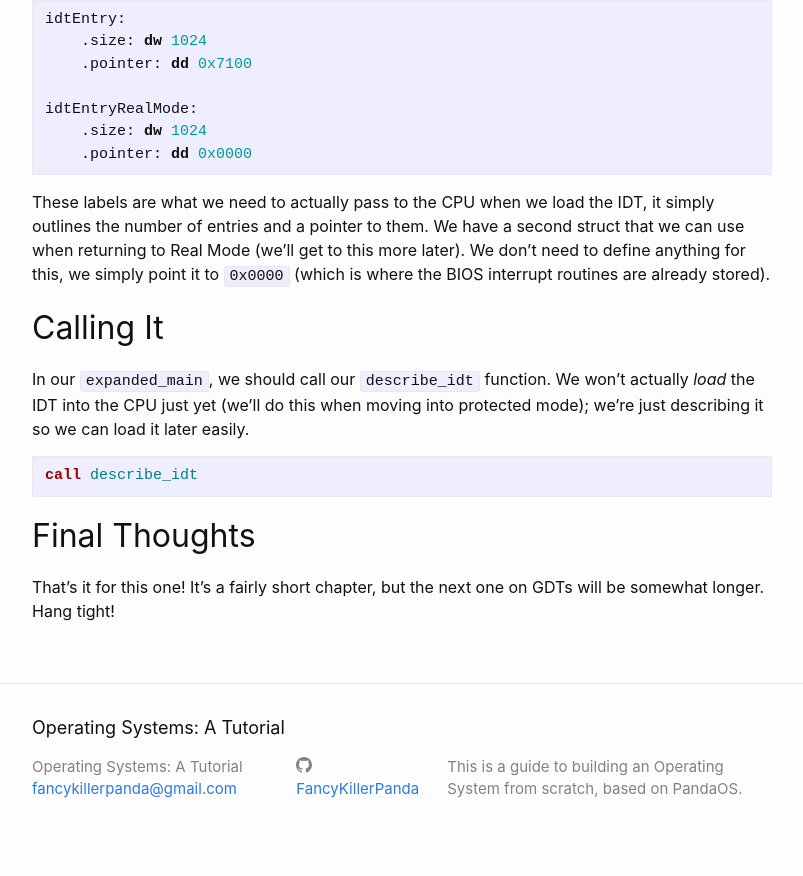
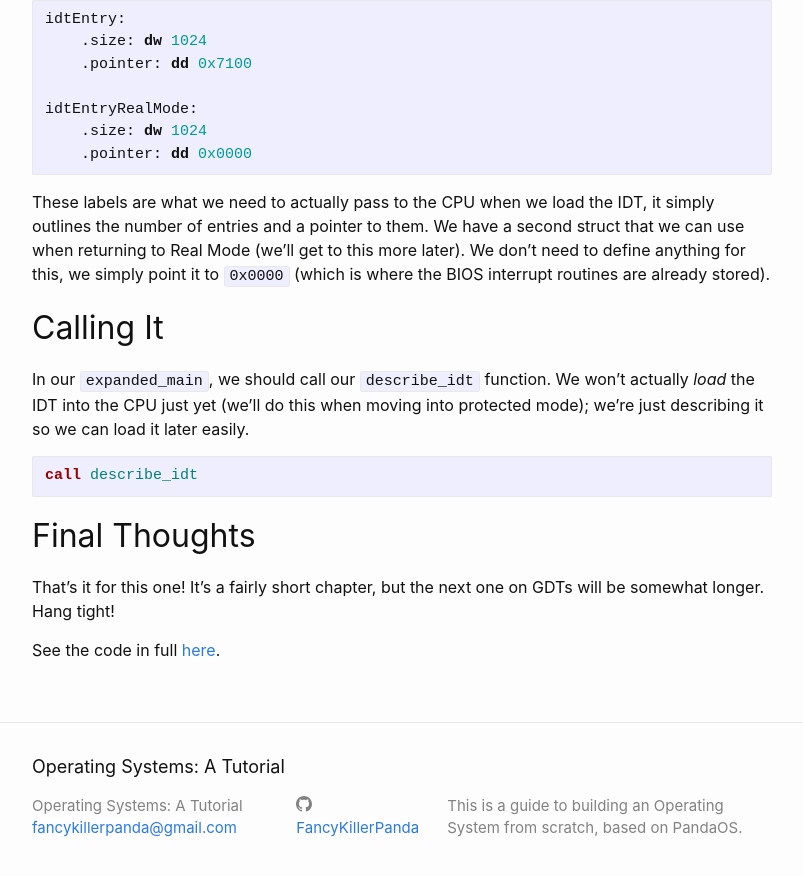
Before and after one commit to FancyKillerPanda/OS-Tutorial, a Jekyll site: the page built from docs/fkp_collections/_02_bootloader/11 - IDT.md, in a window 1280 px wide and 900 px high, scrolled down 1011 px. Shown: the top 876 px of the window, without its empty margins (238-1041 px from the left). Built offline with Jekyll 4.4.1, drawn with Linux system fonts in a browser that asks for light colours.

Commit message:
Web: Added reference to GDT and IDT code.

```diff
--- a/docs/fkp_collections/_02_bootloader/11 - IDT.md
+++ b/docs/fkp_collections/_02_bootloader/11 - IDT.md
@@ -53,3 +53,5 @@
 
 ## Final Thoughts
 That's it for this one! It's a fairly short chapter, but the next one on GDTs will be somewhat longer. Hang tight!
+
+See the code in full [here](https://github.com/FancyKillerPanda/OS-Tutorial/tree/1a63802fae00b5b417b055f50fbfcee1c669f84d).
```
Also changed, not shown: docs/fkp_collections/_02_bootloader/12 - GDT.md (+2 -0 lines).
